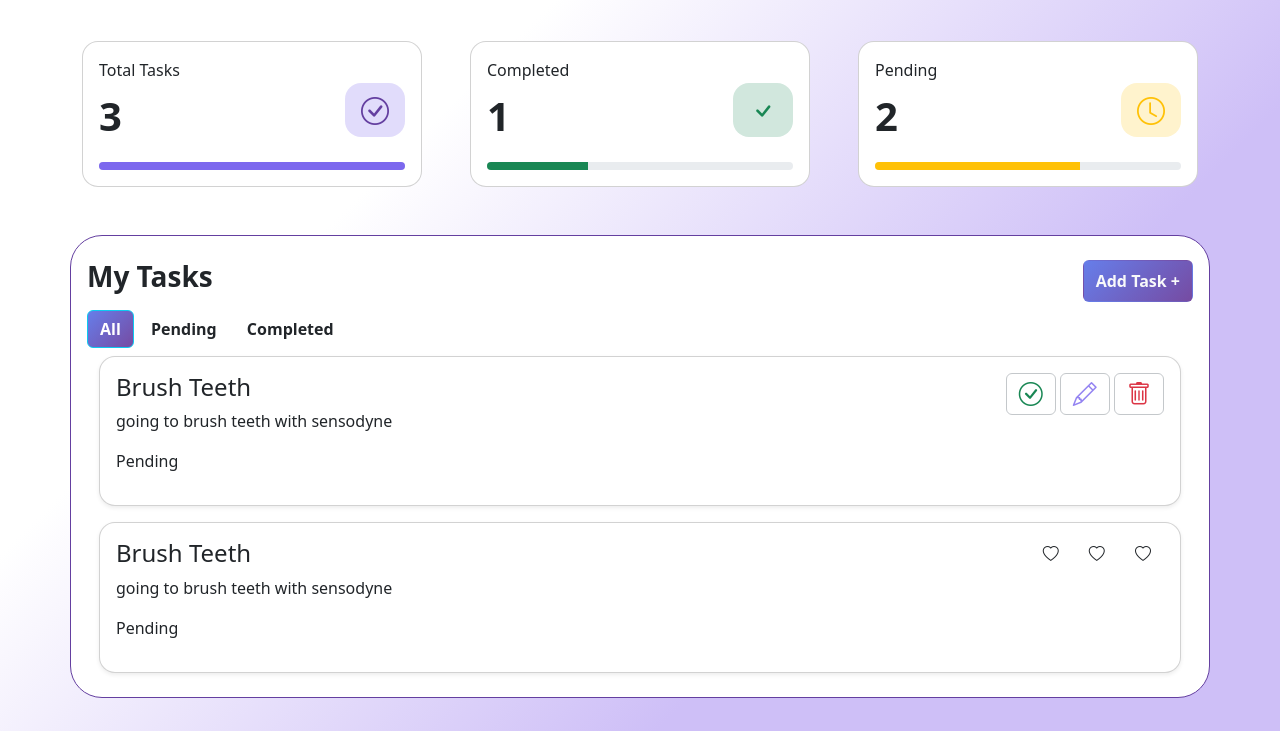
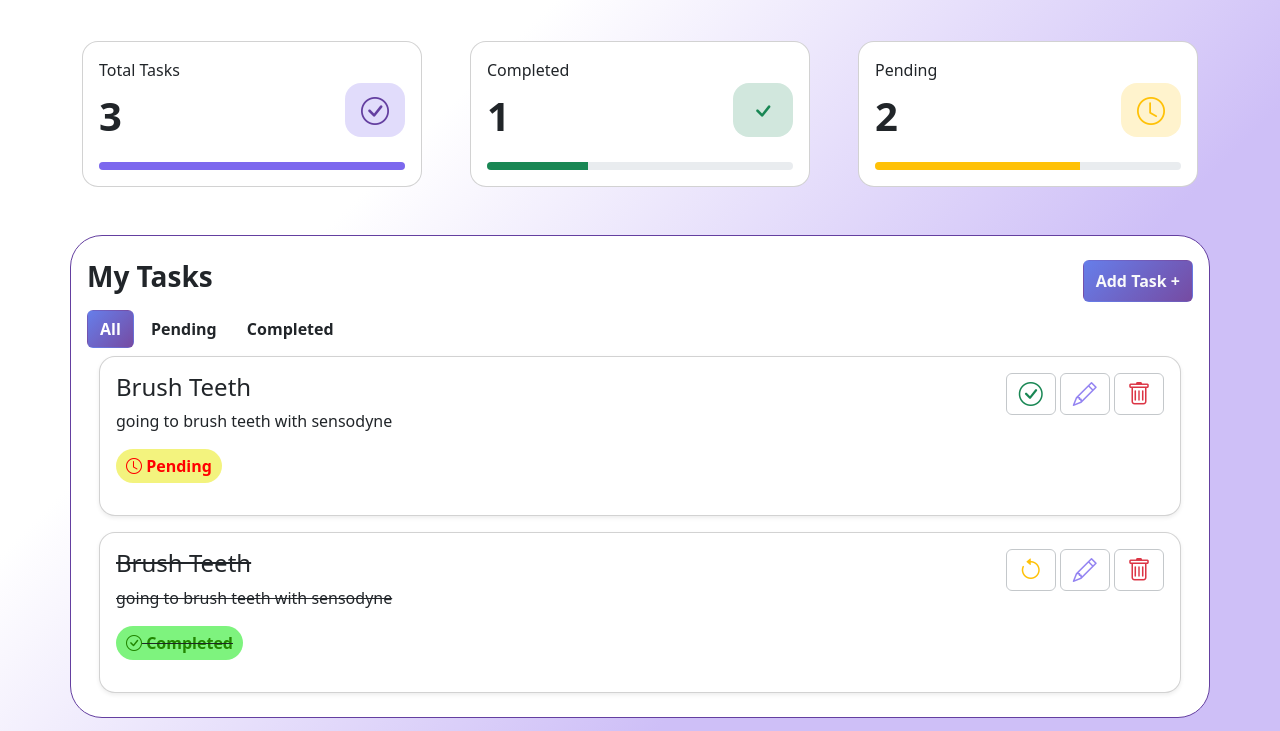
Before and after one commit to Vishal-M1205/taskflow-todo-list, a plain HTML site: page pages/main.html in a window 1280 px wide. Shown: the part 69-800 px from the top of the page. Drawn offline with nearby package versions, Linux system fonts and the light colour scheme.

Commit message:
done with main page

```diff
--- a/pages/main.html
+++ b/pages/main.html
@@ -109,7 +109,7 @@
          <button class="btn text-light fw-bold" id="addTask">Add Task +</button>
       </div>
         <div>
-          <button class="btn btn-info active-btn fw-bold">All</button>
+          <button class="btn  active-btn fw-bold">All</button>
           <button class="btn fw-bold">Pending</button>
           <button class="btn fw-bold">Completed</button>
         </div>
@@ -120,7 +120,7 @@
                   <div>
                        <h4>Brush Teeth</h4>
                        <p>going to brush teeth with sensodyne</p>
-                       <p>Pending</p>
+                       <p class="pending"><i class="bi bi-clock"></i> Pending</p>
                   </div>
                   <div>
                       <button class="btn rounded-2 text-success border-1 border-secondary-subtle py-2  fs-4 check-btn border"><i class="bi bi-check-circle  "></i></button>
@@ -130,16 +130,16 @@
             </div>
           </div>
           <div class="card rounded-4 shadow-sm">
-            <div class="card-body d-flex justify-content-between">
-                  <div>
+            <div class="card-body d-flex justify-content-between ">
+                  <div class="completed-text">
                        <h4>Brush Teeth</h4>
                        <p>going to brush teeth with sensodyne</p>
-                       <p>Pending</p>
+                       <p class="completed"><i class="bi bi-check-circle"></i> Completed</p>
                   </div>
                   <div>
-                      <button class="btn"><i class="bi bi-heart"></i></button>
-                      <button class="btn"><i class="bi bi-heart"></i></button>
-                      <button class="btn"><i class="bi bi-heart"></i></button>
+                       <button class="btn rounded-2 text-warning border-1 border-secondary-subtle py-2  fs-4 redo-btn border"><i class="bi bi-arrow-counterclockwise  "></i></button>
+                      <button class="btn fs-4 rounded-2 border-1 border-secondary-subtle py-2 border edit-btn"><i class="bi bi-pencil "></i></button>
+                      <button class="btn text-danger fs-4 rounded-2 border-1 border-secondary-subtle py-2 border trash-btn  "><i class="bi bi-trash"></i></button>
                   </div>
             </div>
           </div>
--- a/styles/style.css
+++ b/styles/style.css
@@ -188,3 +188,32 @@ body{
     background-color: rgba(255, 0, 0, 0.319);
     transform: scale(1.1);
 }
+
+.redo-btn{
+    transition: all 0.3s;
+}
+
+.redo-btn:hover{
+    background-color: rgba(255, 247, 0, 0.319);
+    transform: scale(1.1);
+}
+
+.pending{
+    background-color: rgba(232, 232, 3, 0.511);
+    color: red;
+    font-weight: bold;
+    width: fit-content;
+    padding: 5px 10px 5px 10px;
+    border-radius: 20px;
+}
+.completed{
+    background-color: rgba(3, 232, 3, 0.511);
+    color: rgb(33, 134, 0);
+    font-weight: bold;
+    width: fit-content;
+    padding: 5px 10px 5px 10px;
+    border-radius: 20px;
+}
+.completed-text{
+    text-decoration: line-through;
+}
```
